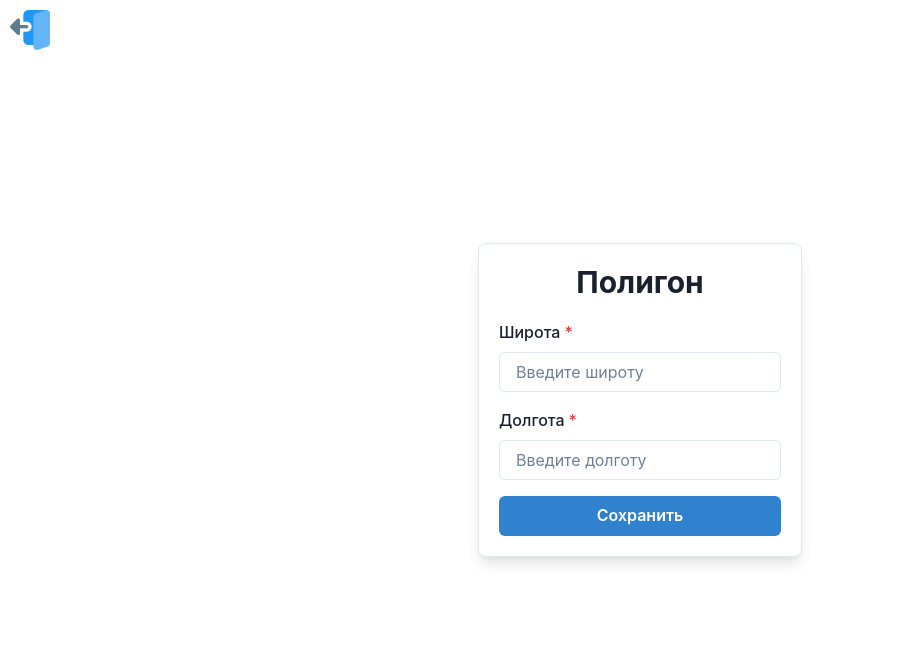
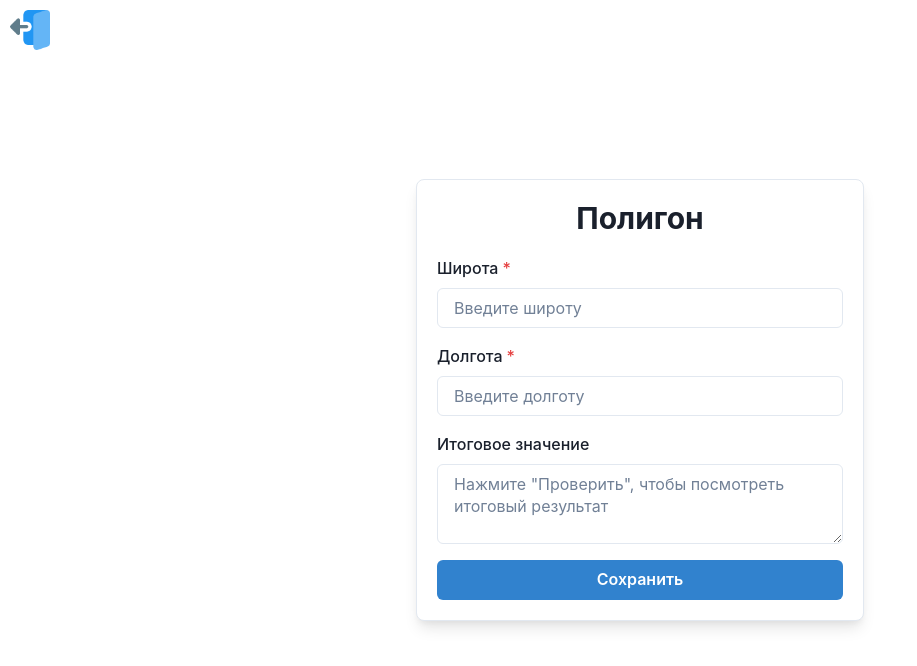
Before and after one commit to VitaliyKozhushko/airspace_restriction_zones, a React (Create React App) app in the folder frontend/: page /personal_account in a window 1280 px wide. Shown: the top 666 px of the page, without its empty margins (0-917 px from the left). Built offline with nearby package versions, Linux system fonts and the light colour scheme; no server answers.

Commit message:
add textarea

```diff
--- a/frontend/src/assets/scss/personalAccount.scss
+++ b/frontend/src/assets/scss/personalAccount.scss
@@ -19,4 +19,24 @@
       background: transparent;
     }
   }
+
+  .polygon-form {
+    position: absolute;
+    top: 50%;
+    left: 50%;
+    transform: translate(-50%, -50%);
+    background: #fff;
+
+    h3 {
+      text-align: center;
+    }
+
+    .textarea-block {
+      width: 100%;
+
+      .chakra-text {
+        font-weight: 500;
+      }
+    }
+  }
 }
--- a/frontend/src/components/PolygonForm.js
+++ b/frontend/src/components/PolygonForm.js
@@ -7,7 +7,9 @@ import {
   Input,
   VStack,
   useToast,
-  Heading
+  Heading,
+  Textarea,
+  Text
 } from '@chakra-ui/react';
 import useAxios from "../services/axiosInstance";
 
@@ -15,6 +17,7 @@ function PolygonForm(){
   const [latitude, setLatitude] = useState('');
   const [longitude, setLongitude] = useState('');
   const [loading, setLoading] = useState(false);
+  const [polygon, setPolygon] = useState('');
 
   const toast = useToast();
   const axios = useAxios();
@@ -53,7 +56,8 @@ function PolygonForm(){
 
   return (
     <Box
-      className='auth-form'
+      className='polygon-form'
+      w='100%'
       maxW="md"
       p={5}
       borderWidth={1}
@@ -83,6 +87,14 @@ function PolygonForm(){
               />
           </FormControl>
 
+          <div className='textarea-block'>
+            <Text mb='8px'>Итоговое значение</Text>
+            <Textarea
+              value={polygon}
+              placeholder='Нажмите "Проверить", чтобы посмотреть итоговый результат'
+            />
+          </div>
+
           <Button isLoading={loading} colorScheme="blue" type="submit" width="full">
             Сохранить
           </Button>
```
